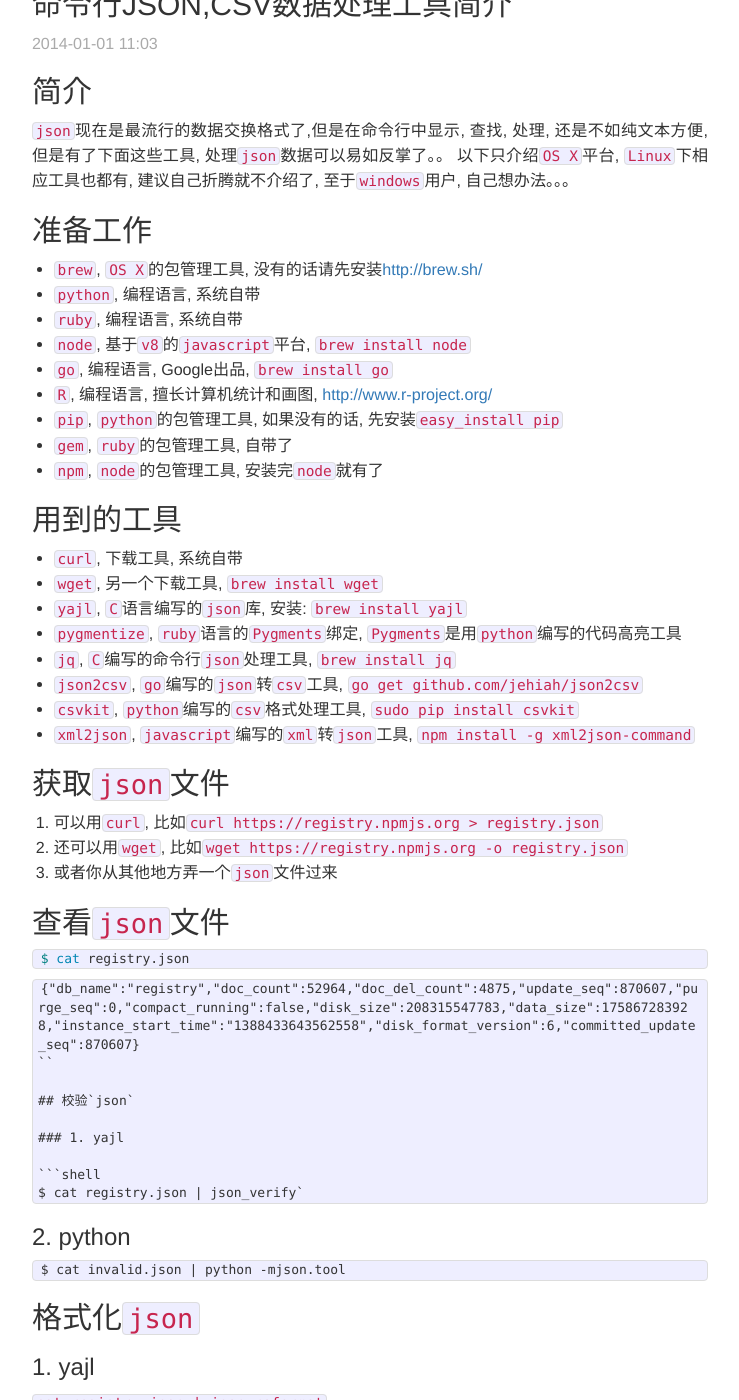
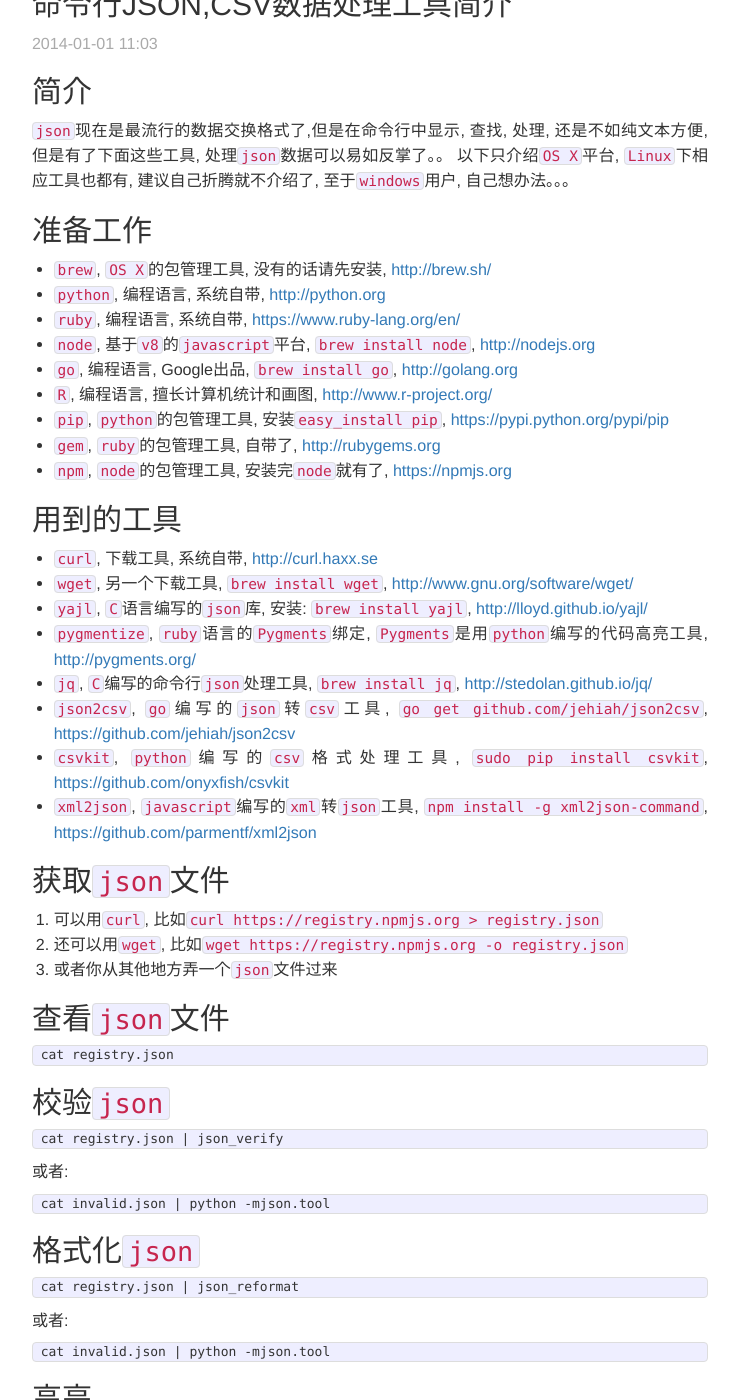
Before and after one commit to lyuehh/blog, a Jekyll site: the page built from _posts/2014-01-01-json-process-in-command-line.markdown, in a window 1280 px wide and 1400 px high, scrolled down 212 px. Shown: the whole window, without its empty margins (270-1009 px from the left). Built offline with Jekyll 4.4.1, drawn with Linux system fonts in a browser that asks for light colours; nearby versions of some CDN libraries; Markdown is read by kramdown in place of the engine named in the settings; some of the changed text lies outside the part shown.

Commit message:
update json blog

````diff
--- a/_posts/2014-01-01-json-process-in-command-line.markdown
+++ b/_posts/2014-01-01-json-process-in-command-line.markdown
@@ -12,26 +12,26 @@
 
 ## 准备工作
 
-* `brew`, `OS X`的包管理工具, 没有的话请先安装<http://brew.sh/>
-* `python`, 编程语言, 系统自带
-* `ruby`, 编程语言, 系统自带
-* `node`, 基于`v8`的`javascript`平台, `brew install node`
-* `go`, 编程语言, Google出品, `brew install go`
+* `brew`, `OS X`的包管理工具, 没有的话请先安装, <http://brew.sh/>
+* `python`, 编程语言, 系统自带, <http://python.org>
+* `ruby`, 编程语言, 系统自带, <https://www.ruby-lang.org/en/>
+* `node`, 基于`v8`的`javascript`平台, `brew install node`, <http://nodejs.org>
+* `go`, 编程语言, Google出品, `brew install go`, <http://golang.org>
 * `R`, 编程语言, 擅长计算机统计和画图, <http://www.r-project.org/>
-* `pip`, `python`的包管理工具, 如果没有的话, 先安装`easy_install pip`
-* `gem`, `ruby`的包管理工具, 自带了
-* `npm`, `node`的包管理工具, 安装完`node`就有了
+* `pip`, `python`的包管理工具, 安装`easy_install pip`, <https://pypi.python.org/pypi/pip>
+* `gem`, `ruby`的包管理工具, 自带了, <http://rubygems.org>
+* `npm`, `node`的包管理工具, 安装完`node`就有了, <https://npmjs.org>
 
 ## 用到的工具
 
-* `curl`, 下载工具, 系统自带
-* `wget`, 另一个下载工具, `brew install wget`
-* `yajl`, `C`语言编写的`json`库, 安装: `brew install yajl`
-* `pygmentize`, `ruby`语言的`Pygments`绑定, `Pygments`是用`python`编写的代码高亮工具
-* `jq`, `C`编写的命令行`json`处理工具, `brew install jq`
-* `json2csv`, `go`编写的`json`转`csv`工具, `go get github.com/jehiah/json2csv`
-* `csvkit`, `python`编写的`csv`格式处理工具, `sudo pip install csvkit`
-* `xml2json`, `javascript`编写的`xml`转`json`工具, `npm install -g xml2json-command`
+* `curl`, 下载工具, 系统自带, <http://curl.haxx.se>
+* `wget`, 另一个下载工具, `brew install wget`, <http://www.gnu.org/software/wget/>
+* `yajl`, `C`语言编写的`json`库, 安装: `brew install yajl`, <http://lloyd.github.io/yajl/>
+* `pygmentize`, `ruby`语言的`Pygments`绑定, `Pygments`是用`python`编写的代码高亮工具, <http://pygments.org/>
+* `jq`, `C`编写的命令行`json`处理工具, `brew install jq`, <http://stedolan.github.io/jq/>
+* `json2csv`, `go`编写的`json`转`csv`工具, `go get github.com/jehiah/json2csv`, <https://github.com/jehiah/json2csv>
+* `csvkit`, `python`编写的`csv`格式处理工具, `sudo pip install csvkit`, <https://github.com/onyxfish/csvkit>
+* `xml2json`, `javascript`编写的`xml`转`json`工具, `npm install -g xml2json-command`, <https://github.com/parmentf/xml2json>
 
 ## 获取`json`文件
 
@@ -41,43 +41,112 @@
 
 ## 查看`json`文件
 
-```shell
-$ cat registry.json
 ```
-
+cat registry.json
 ```
-{"db_name":"registry","doc_count":52964,"doc_del_count":4875,"update_seq":870607,"purge_seq":0,"compact_running":false,"disk_size":208315547783,"data_size":175867283928,"instance_start_time":"1388433643562558","disk_format_version":6,"committed_update_seq":870607}
-``
 
 ## 校验`json`
 
-### 1. yajl
 
-```shell
-$ cat registry.json | json_verify`
+```
+cat registry.json | json_verify
 ```
 
-
-### 2. python
+或者:
 
 ```
-$ cat invalid.json | python -mjson.tool
+cat invalid.json | python -mjson.tool
 ```
 
 ## 格式化`json`
 
-### 1. yajl
+```
+cat registry.json | json_reformat
+```
 
-`cat registry.json | json_reformat`
+或者:
 
-### 2. python
-
-`cat invalid.json | python -mjson.tool`
+```
+cat invalid.json | python -mjson.tool
+```
 
 ## 高亮
 
-### 1. pygmentize
+```
+cat registry.json | json_reformat | pygmentize -l javascript
+```
 
-`cat registry.json | json_reformat | pygmentize -l javascript`
+或者:
 
-##
+```
+cat registry.json | jq .
+```
+
+## 在`json`中查找数据
+
+以下以`https://registry.npmjs.org/underscore`这个`json`文件为素材, 可以使用
+`curl https://registry.npmjs.org/underscore  > u.json` 获取这个文件
+
+### 查看某个属性
+
+```
+jq '._id' u.json # 'underscore'
+```
+
+### 查看某2个属性
+
+```
+jq '._id, .description' u.json
+# ->
+# "underscore"
+# "JavaScript's functional programming helper library."
+```
+
+### 看看一个数组
+
+```
+jq '.versions["1.0.3"].keywords' u.json # ["util","functional","server","client","browser"]
+```
+
+### 查看一个数组的第1个值
+
+```
+jq '.versions["1.0.3"].keywords[1]' u.json # "functional"
+```
+
+### 过滤属性
+
+```
+jq '.versions["1.0.3"] | .name, .author.name' u.json
+# ->
+# "underscore"
+# "Jeremy Ashkenas"
+```
+
+更多的例子请参考 `man page`: `man jq`
+
+## 转换`json`为`csv`
+
+```
+cat registry.json | json2csv -k db_name,doc_count,update_seq
+# registry,52964,870607
+```
+
+## 处理`csv`格式的数据
+
+### 排序 `csvsort`
+### 查看 `csvlook`
+### 保存到数据库里 `csvsql`
+
+## 用XPath和CSS选择器进行HTML信息提取 scrape
+
+```
+curl -s 'http://en.wikipedia.org/wiki/List_of_countries_and_territories_by_border/area_ratio' | scrape -b -e 'table.wikitable > tr:not(:first-child)'
+```
+## 把XML转换成JSON xml2json
+
+```
+curl -s 'http://en.wikipedia.org/wiki/List_of_countries_and_territories_by_border/area_ratio' | scrape -be 'table.wikitable > tr:not(:first-child)' | xml2json | jq -c '.html.body.tr[] | {country: .td[1][], border: .td[2][], surface: .td[3][], ratio: .td[4][]}' | head
+```
+
+未完待续...
````
